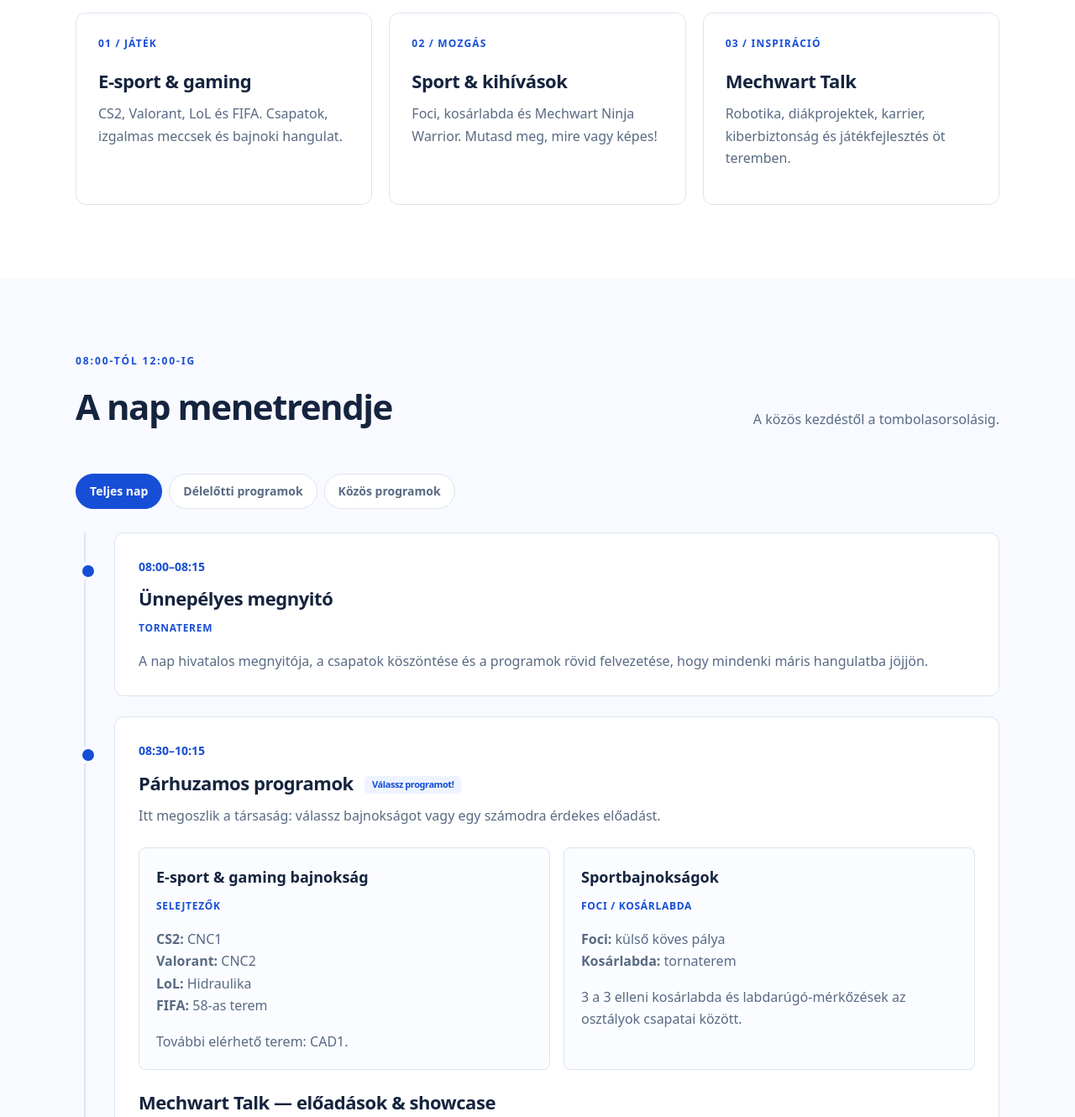
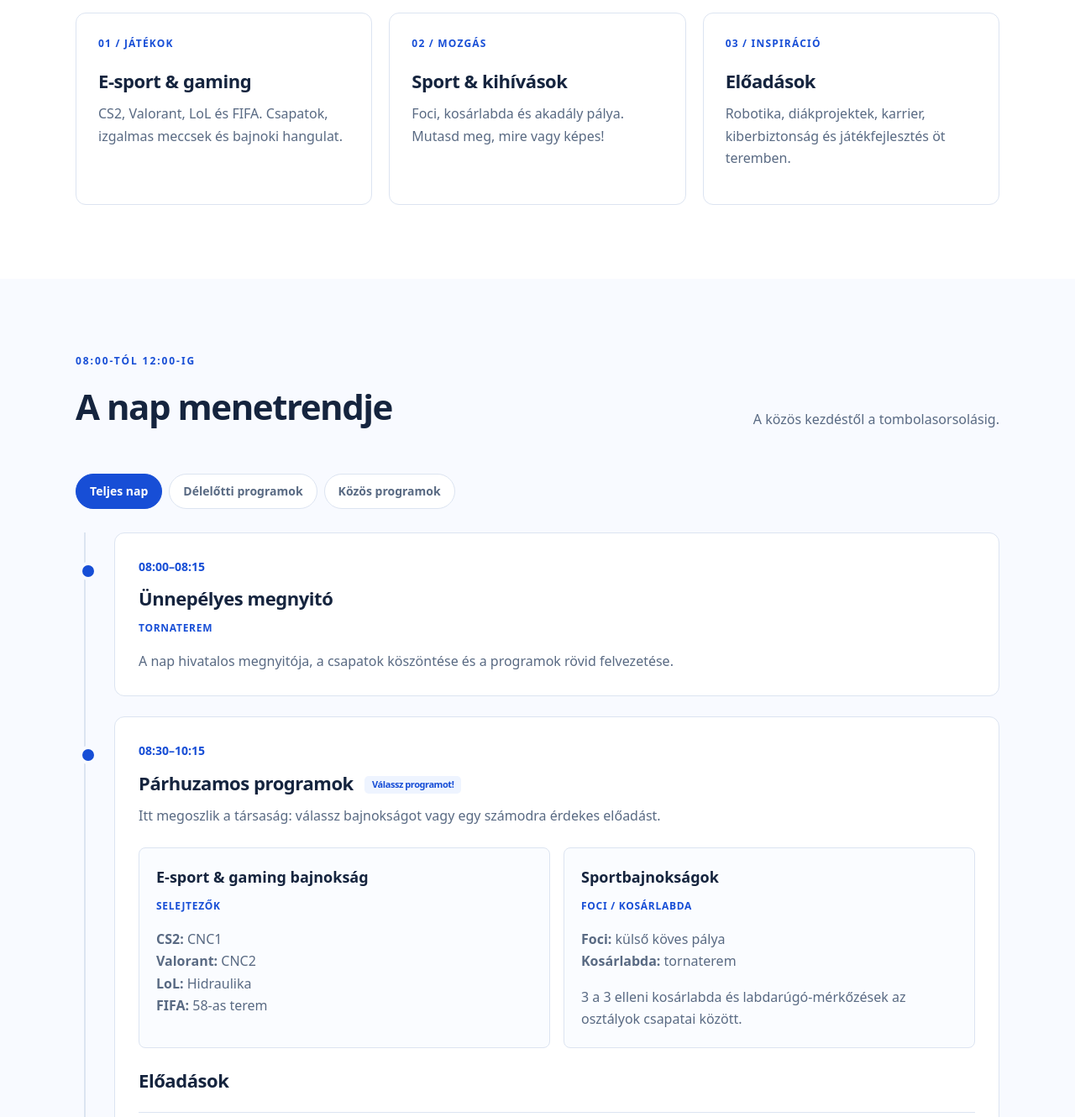
Before and after one commit to Codegabo67/mechwart-nap, a plain HTML site: page mekvart/index.html in a window 1280 px wide. Shown: the part 880-2210 px from the top of the page at 84% size. Drawn offline with Linux system fonts and the light colour scheme.

Commit message:
szovegek atirasa

```diff
--- a/mekvart/index.html
+++ b/mekvart/index.html
@@ -27,21 +27,21 @@ section{padding:88px 0}.cover{background:var(--light);padding:88px 0 72px}.cover
 <section class="cover" id="kezdolap"><div class="wrap cover-grid"><div>
 <p class="eyebrow">Mechwart-Nap 2026 / December 8.</p>
 <h1>Egy délelőtt.<br><span>Ez a mi napunk.</span></h1>
-<p class="lead">Lépj ki a hétköznapokból! E-sport, sport, izgalmas előadások és közös kihívások várnak a Mechwart-Napon.</p>
+<p class="lead">Lépjünk ki a tanulásból! E-sport, sport, izgalmas előadások és közös kihívások várnak a Mechwart-Napon.</p>
 <div class="buttons"><a class="button" href="#menetrend">Megnézem a menetrendet</a><a class="button secondary" href="#tudnivalok">Fontos tudnivalók</a></div>
 </div><aside class="ticket" aria-label="Az esemény időpontja"><small>TALÁLKOZUNK KEDDEN</small><div class="day">08.</div><div class="month">december / 2026</div><div class="bottom"><strong>08:00–12:00</strong><span>Mechwart-Nap</span></div></aside></div></section>
 <section id="programok"><div class="wrap"><p class="eyebrow">Találd meg a saját programod</p><h2>Nem csak egyféleképp lehetsz benne.</h2><p class="intro">Versenyezz, fedezz fel valami újat, vagy szurkolj a többieknek! A párhuzamos programok között te választasz.</p>
-<div class="overview"><article><div class="number">01 / JÁTÉK</div><h3>E-sport & gaming</h3><p>CS2, Valorant, LoL és FIFA. Csapatok, izgalmas meccsek és bajnoki hangulat.</p></article><article><div class="number">02 / MOZGÁS</div><h3>Sport & kihívások</h3><p>Foci, kosárlabda és Mechwart Ninja Warrior. Mutasd meg, mire vagy képes!</p></article><article><div class="number">03 / INSPIRÁCIÓ</div><h3>Mechwart Talk</h3><p>Robotika, diákprojektek, karrier, kiberbiztonság és játékfejlesztés öt teremben.</p></article></div>
+<div class="overview"><article><div class="number">01 / JÁTÉKOK</div><h3>E-sport & gaming</h3><p>CS2, Valorant, LoL és FIFA. Csapatok, izgalmas meccsek és bajnoki hangulat.</p></article><article><div class="number">02 / MOZGÁS</div><h3>Sport & kihívások</h3><p>Foci, kosárlabda és akadály pálya. Mutasd meg, mire vagy képes!</p></article><article><div class="number">03 / INSPIRÁCIÓ</div><h3>Előadások</h3><p>Robotika, diákprojektek, karrier, kiberbiztonság és játékfejlesztés öt teremben.</p></article></div>
 </div></section>
 <section class="schedule" id="menetrend"><div class="wrap">
 <div class="section-head"><div><p class="eyebrow">08:00-tól 12:00-ig</p><h2>A nap menetrendje</h2></div><p class="intro">A közös kezdéstől a tombolasorsolásig.</p></div>
 <div class="filters" role="group" aria-label="Menetrend szűrése"><button class="filter" data-filter="all" aria-pressed="true">Teljes nap</button><button class="filter" data-filter="morning" aria-pressed="false">Délelőtti programok</button><button class="filter" data-filter="community" aria-pressed="false">Közös programok</button></div>
 <p id="filter-status" class="place" role="status" aria-live="polite"></p>
 <div class="timeline">
-<article class="event" data-category="morning community"><div class="time">08:00–08:15</div><h3>Ünnepélyes megnyitó</h3><p class="place">Tornaterem</p><p>A nap hivatalos megnyitója, a csapatok köszöntése és a programok rövid felvezetése, hogy mindenki máris hangulatba jöjjön.</p></article>
+<article class="event" data-category="morning community"><div class="time">08:00–08:15</div><h3>Ünnepélyes megnyitó</h3><p class="place">Tornaterem</p><p>A nap hivatalos megnyitója, a csapatok köszöntése és a programok rövid felvezetése.</p></article>
 <article class="event" data-category="morning"><div class="time">08:30–10:15</div><h3>Párhuzamos programok <span class="tag">Válassz programot!</span></h3><p>Itt megoszlik a társaság: válassz bajnokságot vagy egy számodra érdekes előadást.</p>
-<div class="parallel"><div class="program-card"><h4>E-sport & gaming bajnokság</h4><p class="place">Selejtezők</p><p><strong>CS2:</strong> CNC1<br><strong>Valorant:</strong> CNC2<br><strong>LoL:</strong> Hidraulika<br><strong>FIFA:</strong> 58-as terem</p><p>További elérhető terem: CAD1.</p></div><div class="program-card"><h4>Sportbajnokságok</h4><p class="place">Foci / Kosárlabda</p><p><strong>Foci:</strong> külső köves pálya<br><strong>Kosárlabda:</strong> tornaterem</p><p>3 a 3 elleni kosárlabda és labdarúgó-mérkőzések az osztályok csapatai között.</p></div></div>
-<h3>Mechwart Talk — előadások & showcase</h3>
+<div class="parallel"><div class="program-card"><h4>E-sport & gaming bajnokság</h4><p class="place">Selejtezők</p><p><strong>CS2:</strong> CNC1<br><strong>Valorant:</strong> CNC2<br><strong>LoL:</strong> Hidraulika<br><strong>FIFA:</strong> 58-as terem</p><p></p></div><div class="program-card"><h4>Sportbajnokságok</h4><p class="place">Foci / Kosárlabda</p><p><strong>Foci:</strong> külső köves pálya<br><strong>Kosárlabda:</strong> tornaterem</p><p>3 a 3 elleni kosárlabda és labdarúgó-mérkőzések az osztályok csapatai között.</p></div></div>
+<h3>Előadások</h3>
 <div class="talks">
 <div class="talk"><div class="room">09<small>TEREM</small></div><div><h4>Robotika, CAD & CNC</h4><p>A gépész-infó találkozása: robotprogramozás, CAD-tervből fizikai alkatrész, Ipar 4.0, 3D nyomtatás és automatizálás.</p></div></div>
 <div class="talk"><div class="room">19<small>TEREM</small></div><div><h4>Diák projekt showcase</h4><p>Tehetséges mechwartosok mutatják be saját weboldalaikat, appjaikat, játékaikat és egyedi elektronikai kütyüiket.</p></div></div>
@@ -52,7 +52,7 @@ section{padding:88px 0}.cover{background:var(--light);padding:88px 0 72px}.cover
 <article class="event" data-category="morning community"><div class="time">10:15–10:45</div><h3>Büfészünet & szabadidő</h3><p>Egy kis feltöltődés, beszélgetés és pihenés a közös kihívások előtt.</p></article>
 <article class="event" data-category="community"><div class="time">10:45–11:15</div><h3>Mechwart Ninja Warrior & ügyességi versenyek</h3><p class="place">Köves pálya / Tornaterem</p><p>Vicces, látványos sorversenyek, fekvőtámasz- és húzódzkodó-kihívások a gyors dicsőségért.</p></article>
 <article class="event" data-category="community"><div class="time">11:25–11:35</div><h3>Iskolai kvíz / Kahoot</h3><p class="place">Tornacsarnok</p><p>Gyors, pörgős tudáspróba a suliról, popkultúráról és egyebekről.</p></article>
-<article class="event finale" data-category="community"><div class="time">11:40–12:00</div><h3>Tombolasorsolás & zárás</h3><p class="place">Földszinti aula / Központi helyszín</p><p>A nap csúcspontja: közös izgalmak és tombolasorsolás a délelőtt lezárásaként.</p></article>
+<article class="event finale" data-category="community"><div class="time">11:40–12:00</div><h3>Tombolasorsolás & zárás</h3><p class="place">Tornacsarnok</p><p>A nap csúcspontja: tombolasorsolás a délelőtt lezárásaként.</p></article>
 </div></div></section>
 <section id="tudnivalok"><div class="wrap info"><div><p class="eyebrow">Mielőtt elindulsz</p><h2>Fontos tudnivalók</h2><p>A legfontosabb időpontok és helyszínek, hogy könnyen megtervezhesd a délelőttödet.</p><div class="notice">A jelentkezés, a felszerelés és a tombolarészvétel pontos feltételeiről az esemény szervezőinél érdeklődj.</div></div>
 <div class="faq">
```
